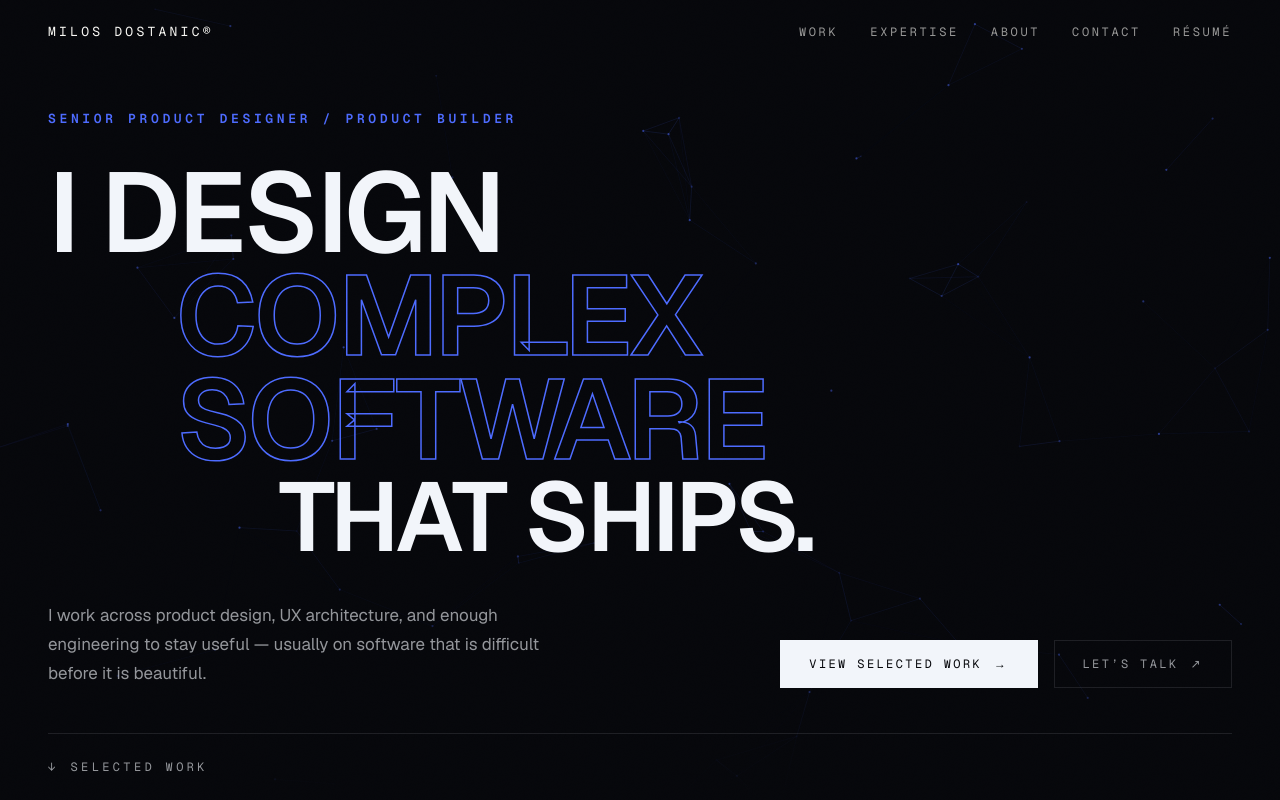
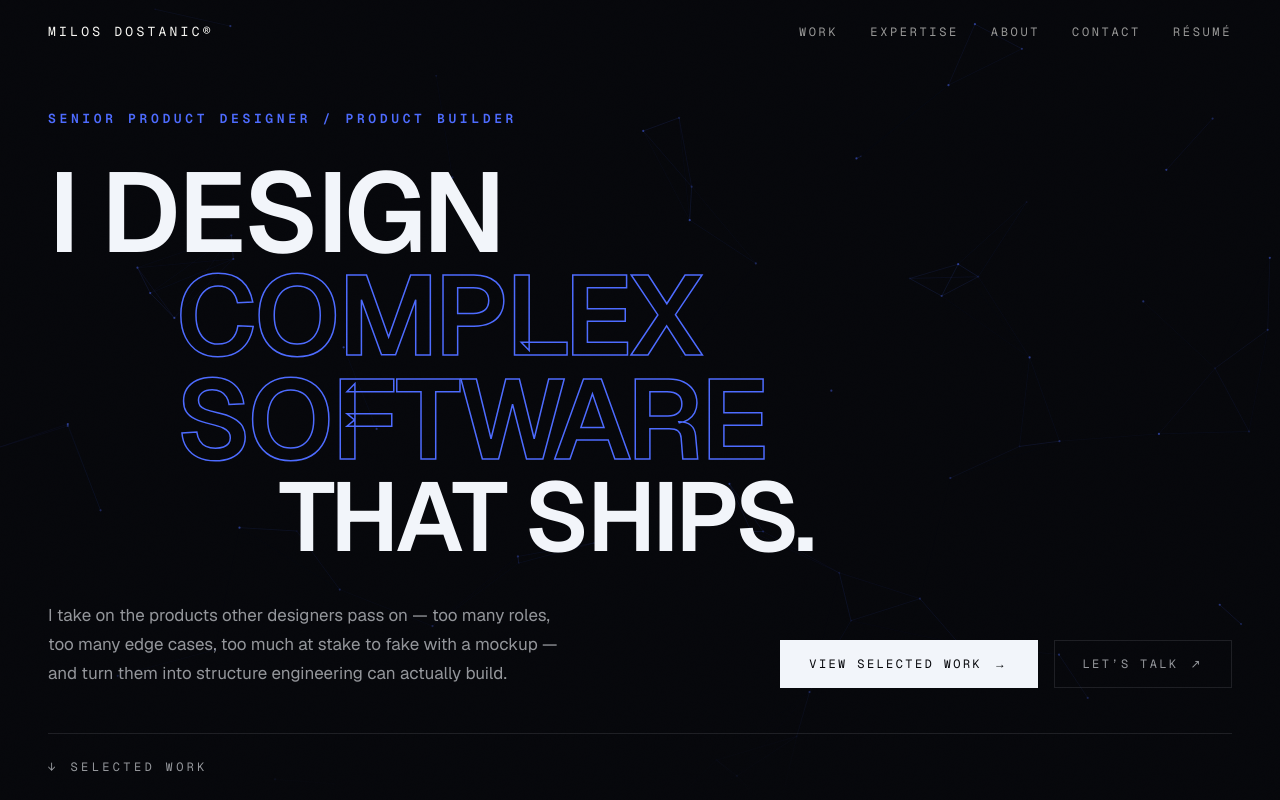
Before and after one commit to mdostanic85/dostanic, a Next.js app: page / in a window 1280 px wide. Shown: the top 800 px of the page. Built offline with nearby package versions, Linux system fonts and the light colour scheme.

Commit message:
Rewrite hero subtext to be more specific and substantive

```diff
--- a/src/components/v3/Hero.tsx
+++ b/src/components/v3/Hero.tsx
@@ -122,9 +122,9 @@ export default function Hero() {
               data-hero-fade
               className="max-w-[46ch] text-[15px] leading-[1.7] text-muted sm:text-base lg:text-[17px]"
             >
-              I work across product design, UX architecture, and enough
-              engineering to stay useful — usually on software that is difficult
-              before it is beautiful.
+              I take on the products other designers pass on — too many roles,
+              too many edge cases, too much at stake to fake with a mockup —
+              and turn them into structure engineering can actually build.
             </p>
 
             <div data-hero-fade className="flex flex-wrap items-center gap-4">
```
